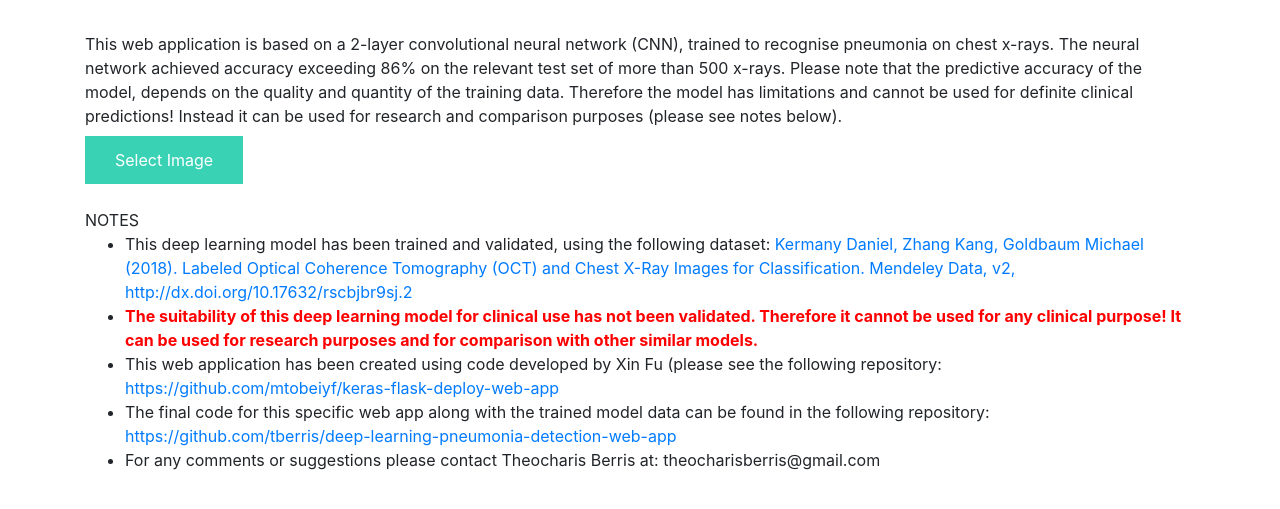
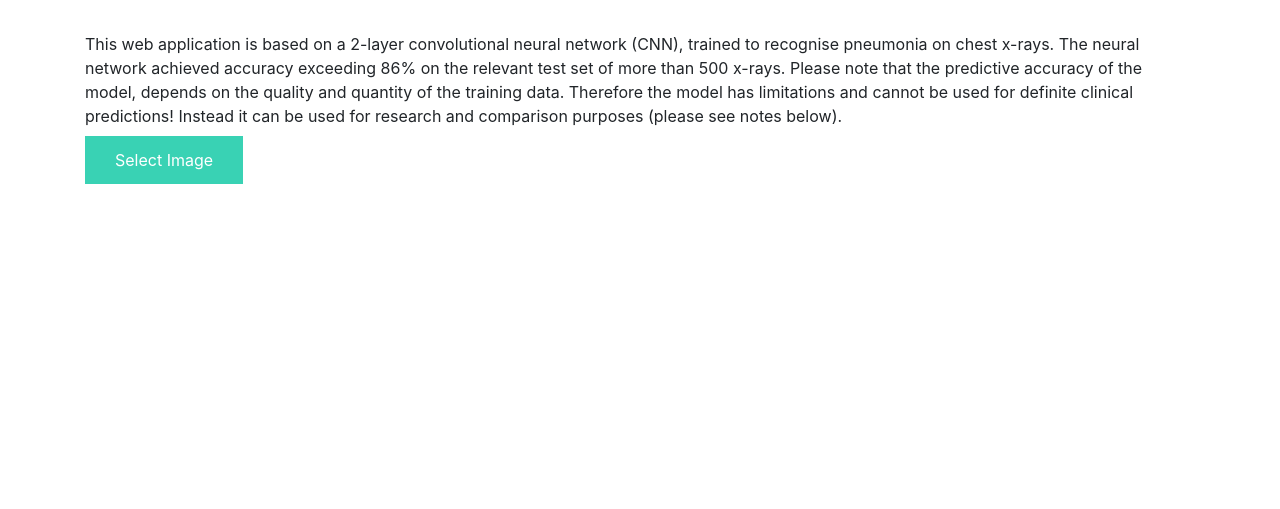
Before and after one commit to anshultaneja/Pneumonia-Classification, a Flask app: page / in a window 1280 px wide. Shown: the part 56-565 px from the top of the page. Run offline with Flask 2, Linux system fonts and the light colour scheme; some libraries are stand-ins or nearby versions.

Commit message:
Update index.html

```diff
--- a/templates/index.html
+++ b/templates/index.html
@@ -32,13 +32,5 @@ This web application is based on a 2-layer convolutional neural network (CNN), t
 
 </div>
 <body>
-NOTES
-<ul>
-<li>This deep learning model has been trained and validated, using the following dataset: <a href="https://data.mendeley.com/datasets/rscbjbr9sj/2">Kermany Daniel, Zhang Kang, Goldbaum Michael (2018). Labeled Optical Coherence Tomography (OCT) and Chest X-Ray Images for Classification. Mendeley Data, v2, http://dx.doi.org/10.17632/rscbjbr9sj.2</a></li>
-<li><b style="color:red;">The suitability of this deep learning model for clinical use has not been validated. Therefore it cannot be used for any clinical purpose! It can be used for research purposes and for comparison with other similar models.</b></li>
-<li>This web application has been created using code developed by Xin Fu (please see the following repository: </h2><a href="https://github.com/mtobeiyf/keras-flask-deploy-webapp">https://github.com/mtobeiyf/keras-flask-deploy-web-app</a></li>
-<li>The final code for this specific web app along with the trained model data can be found in the following repository: </h2><a href="https://github.com/tberris/deep-learning-pneumonia-detection-web-app">https://github.com/tberris/deep-learning-pneumonia-detection-web-app</a></li>
-<li>For any comments or suggestions please contact Theocharis Berris at: theocharisberris@gmail.com</li>
-</ul>
 </body>
 {% endblock %}
```
